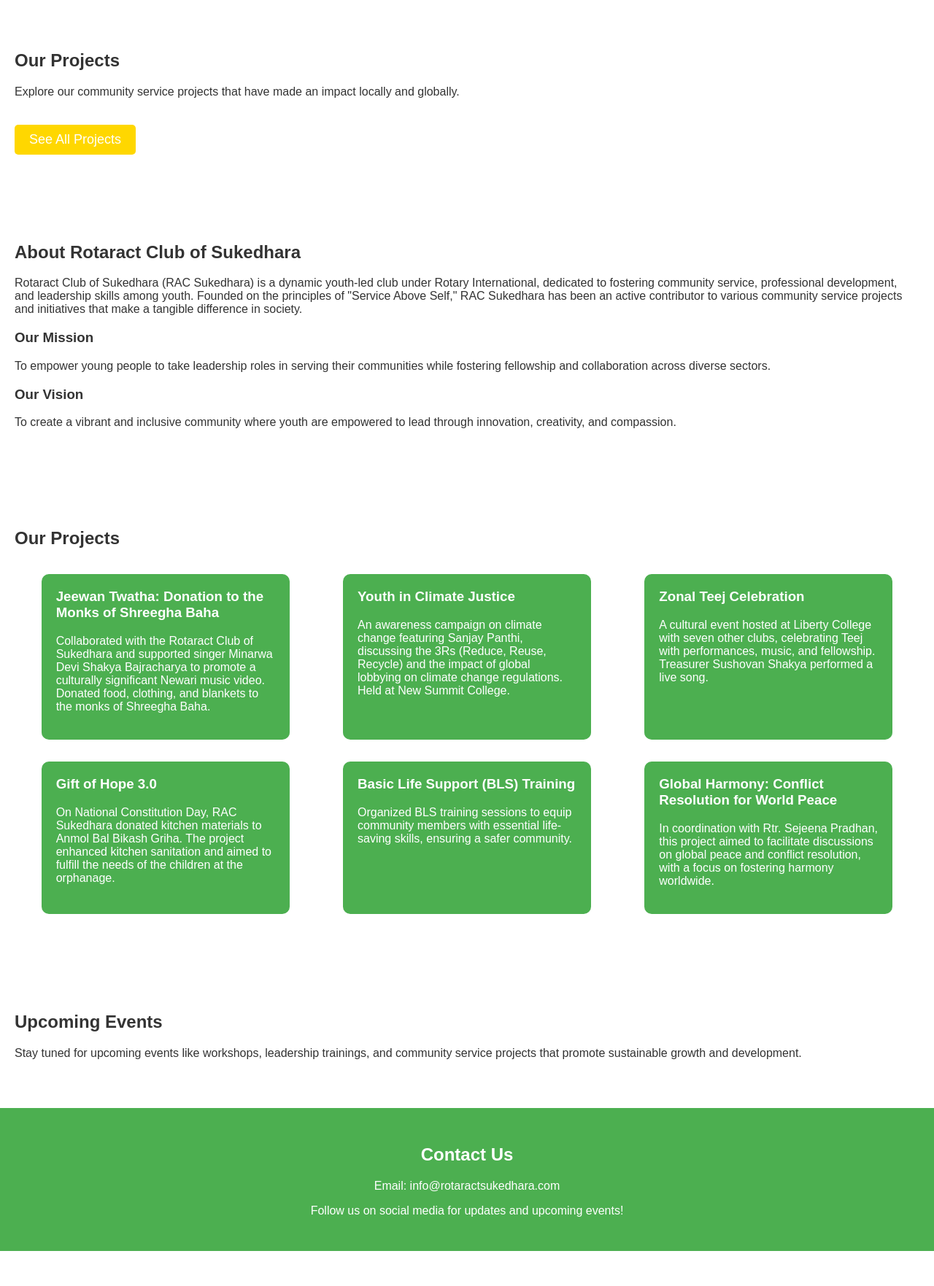
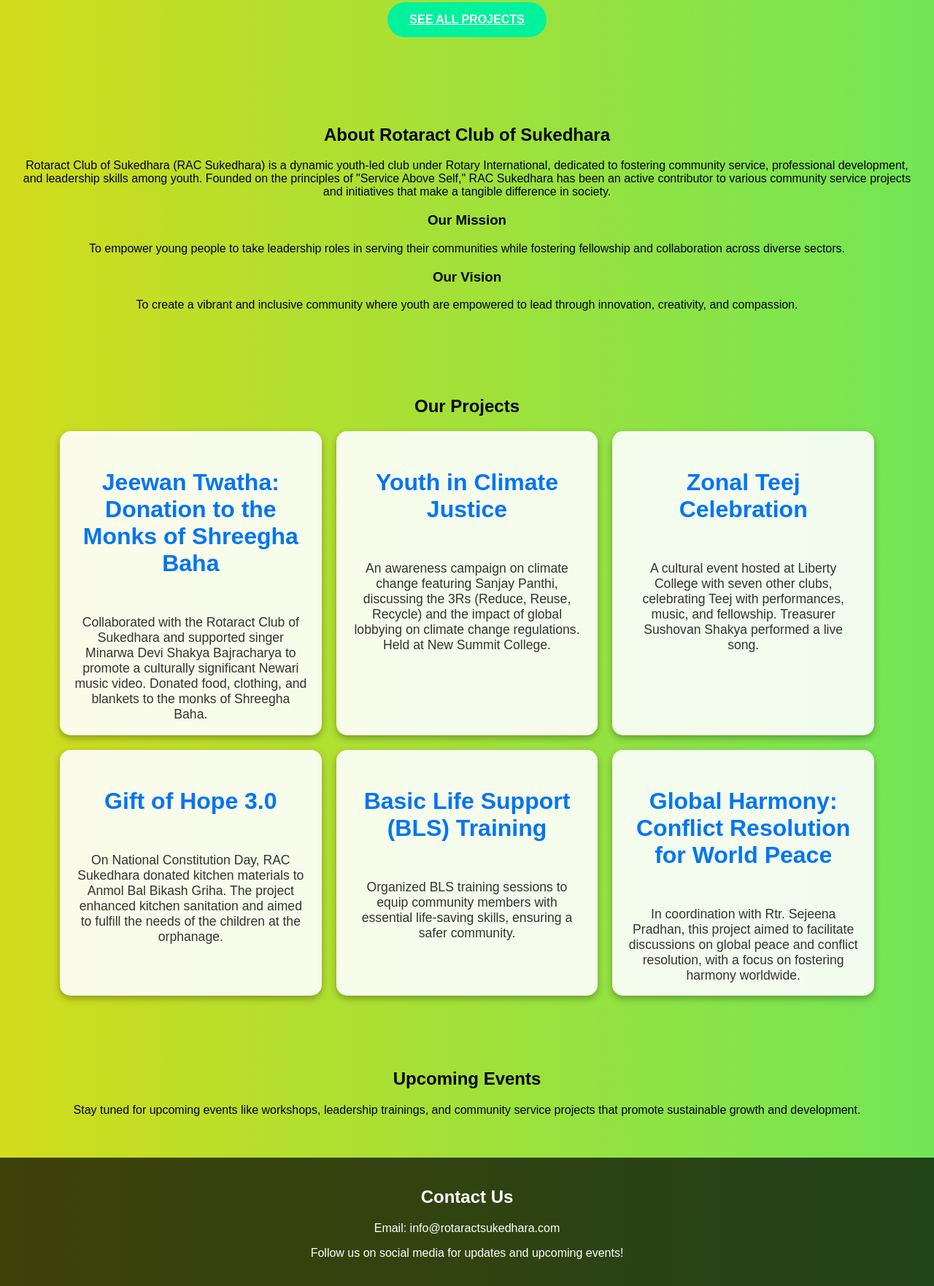
Before and after one commit to Crazay247/racsukedhera, a PHP site: page / in a window 1280 px wide. Shown: the part 517-2280 px from the top of the page at 73% size. Before the commit the page ends 2232 px from the top, so only its background shows below. Run offline with PHP 8.4, Linux system fonts and the light colour scheme.

Commit message:
Update styles.css

```diff
--- a/styles.css
+++ b/styles.css
@@ -1,150 +1,176 @@
-/* Global Styles */
+/* General background for the website */
 body {
-  font-family: 'Arial', sans-serif;
+  font-family: 'Poppins', sans-serif;
   margin: 0;
   padding: 0;
-  background-color: #f4f4f4;
-  color: #333;
+  background: linear-gradient(270deg, #0075f2, #00f29c, #FFD700, #FF5733);
+  background-size: 800% 800%;
+  animation: gradientShift 10s ease infinite;
+  min-height: 100vh;
+  display: flex;
+  flex-direction: column;
 }
 
-/* Header & Navigation */
-header {
-  background-color: #4CAF50;
-  color: white;
-  padding: 15px;
-  text-align: center;
-  position: sticky;
-  top: 0;
-  z-index: 1000;
-  box-shadow: 0 2px 5px rgba(0, 0, 0, 0.1);
+/* Fluid animation for background */
+@keyframes gradientShift {
+  0% { background-position: 0% 50%; }
+  50% { background-position: 100% 50%; }
+  100% { background-position: 0% 50%; }
 }
 
+/* Header styles */
+header {
+  position: fixed;
+  width: 100%;
+  top: 0;
+  left: 0;
+  background: rgba(0, 0, 0, 0.7);
+  color: white;
+  padding: 10px 20px;
+  box-shadow: 0 4px 10px rgba(0, 0, 0, 0.3);
+  z-index: 999;
+  transition: background 0.3s ease;
+}
+
+/* Navigation styles */
 nav ul {
   list-style: none;
-  margin: 0;
-  padding: 0;
   display: flex;
-  justify-content: center;
-}
-
-nav ul li {
-  margin: 0 20px;
+  justify-content: space-around;
+  align-items: center;
 }
 
 nav ul li a {
   color: white;
-  text-decoration: none;
-  font-size: 16px;
+  font-weight: bold;
+  text-transform: uppercase;
+  padding: 10px 20px;
   transition: color 0.3s ease;
 }
 
 nav ul li a:hover {
-  color: #ddd;
+  color: #FFD700;
+  transform: scale(1.05);
 }
 
-/* Hero Section */
+/* Hero section styles */
 .hero {
-  background: url('hero-background.jpg') no-repeat center center/cover;
-  height: 400px;
-  display: flex;
-  justify-content: center;
-  align-items: center;
+  text-align: center;
+  padding: 100px 20px;
+  color: white;
+}
+
+/* Title styles */
+h1 {
+  font-size: 4rem;
+  color: #FFD700;
+  margin: 0;
+  text-shadow: 2px 2px 8px rgba(0, 0, 0, 0.3);
+  animation: fadeIn 2s ease-out;
+}
+
+/* Fade-in animation for title */
+@keyframes fadeIn {
+  0% { opacity: 0; transform: translateY(-50px); }
+  100% { opacity: 1; transform: translateY(0); }
+}
+
+/* Project section styles */
+.content-section {
+  padding: 40px 20px;
   text-align: center;
 }
 
-.hero-text {
-  color: white;
-  animation: fadeIn 2s ease-in-out;
+/* Project grid styles */
+.projects-grid {
+  display: grid;
+  grid-template-columns: repeat(auto-fit, minmax(300px, 1fr));
+  gap: 20px;
+  width: 90%;
+  margin: auto;
 }
 
-.btn {
-  background-color: #FFD700;
-  color: white;
-  padding: 12px 24px;
-  border-radius: 5px;
-  text-decoration: none;
-  font-size: 18px;
-  margin-top: 20px;
-  display: inline-block;
-  animation: slideIn 2s ease-in-out;
-}
-
-.content-section {
-  padding: 50px 20px;
-  background-color: #fff;
-  animation: contentFade 2s ease-in-out;
-}
-
-.projects-grid {
-  display: flex;
-  justify-content: space-around;
-  flex-wrap: wrap;
-}
-
+/* Project card styles */
 .project-card {
-  background-color: #4CAF50;
-  color: white;
-  padding: 20px;
-  margin: 15px;
-  width: 300px;
-  border-radius: 10px;
-  animation: zoomIn 2s ease-in-out;
-}
-.project-card {
-  background-color: #4CAF50;
-  color: white;
-  padding: 20px;
-  margin: 15px;
-  width: 300px;
-  border-radius: 10px;
-  animation: zoomIn 2s ease-in-out;
-  transition: transform 0.3s ease;
+  background-color: rgba(255, 255, 255, 0.9);
+  border-radius: 15px;
+  overflow: hidden;
+  box-shadow: 0 4px 10px rgba(0, 0, 0, 0.3);
+  transition: transform 0.5s ease, box-shadow 0.5s ease;
 }
 
 .project-card:hover {
   transform: scale(1.05);
+  box-shadow: 0 8px 20px rgba(0, 0, 0, 0.5);
 }
 
+/* Project title styles */
+.project-card h3 {
+  color: #0075f2;
+  text-align: center;
+  font-size: 2rem;
+  padding: 20px;
+}
+
+/* Project description styles */
+.project-card p {
+  padding: 0 20px;
+  font-size: 1.1rem;
+  color: #333;
+}
+
+/* Button styles */
 .btn {
-  background-color: #FFD700;
-  color: #fff;
-  padding: 10px 20px;
-  text-decoration: none;
-  border-radius: 5px;
-  transition: background-color 0.3s ease;
+  display: inline-block;
+  background-color: #00f29c;
+  color: white;
+  padding: 15px 30px;
+  border-radius: 30px;
+  text-transform: uppercase;
+  text-align: center;
+  font-weight: bold;
+  transition: background-color 0.4s ease;
+  margin: 20px auto;
+  display: block;
+  width: max-content;
 }
 
 .btn:hover {
-  background-color: #FFA500;
-}
-.project-card h3 {
-  margin-top: 0;
+  background-color: #FFD700;
+  transform: translateY(-5px) scale(1.05);
+  box-shadow: 0 8px 20px rgba(0, 0, 0, 0.2);
 }
 
+/* Footer styles */
 footer {
-  background-color: #4CAF50;
+  text-align: center;
+  padding: 20px;
+  background-color: rgba(0, 0, 0, 0.7);
   color: white;
-  padding: 30px;
-  text-align: center;
 }
 
-/* Animations */
-@keyframes fadeIn {
-  0% { opacity: 0; }
-  100% { opacity: 1; }
+/* Responsive design */
+@media (max-width: 768px) {
+  h1 {
+    font-size: 3rem;
+  }
+
+  .projects-grid {
+    grid-template-columns: repeat(auto-fit, minmax(250px, 1fr));
+  }
+
+  nav ul li a {
+    font-size: 1rem;
+  }
 }
 
-@keyframes slideIn {
-  0% { transform: translateY(100px); opacity: 0; }
-  100% { transform: translateY(0); opacity: 1; }
+@media (max-width: 480px) {
+  nav ul {
+    flex-direction: column;
+    padding: 0;
+  }
+
+  .projects-grid {
+    grid-template-columns: 1fr;
+  }
 }
-
-@keyframes contentFade {
-  0% { opacity: 0; transform: translateY(30px); }
-  100% { opacity: 1; transform: translateY(0); }
-}
-
-@keyframes zoomIn {
-  0% { transform: scale(0.8); opacity: 0; }
-  100% { transform: scale(1); opacity: 1; }
-}
```
